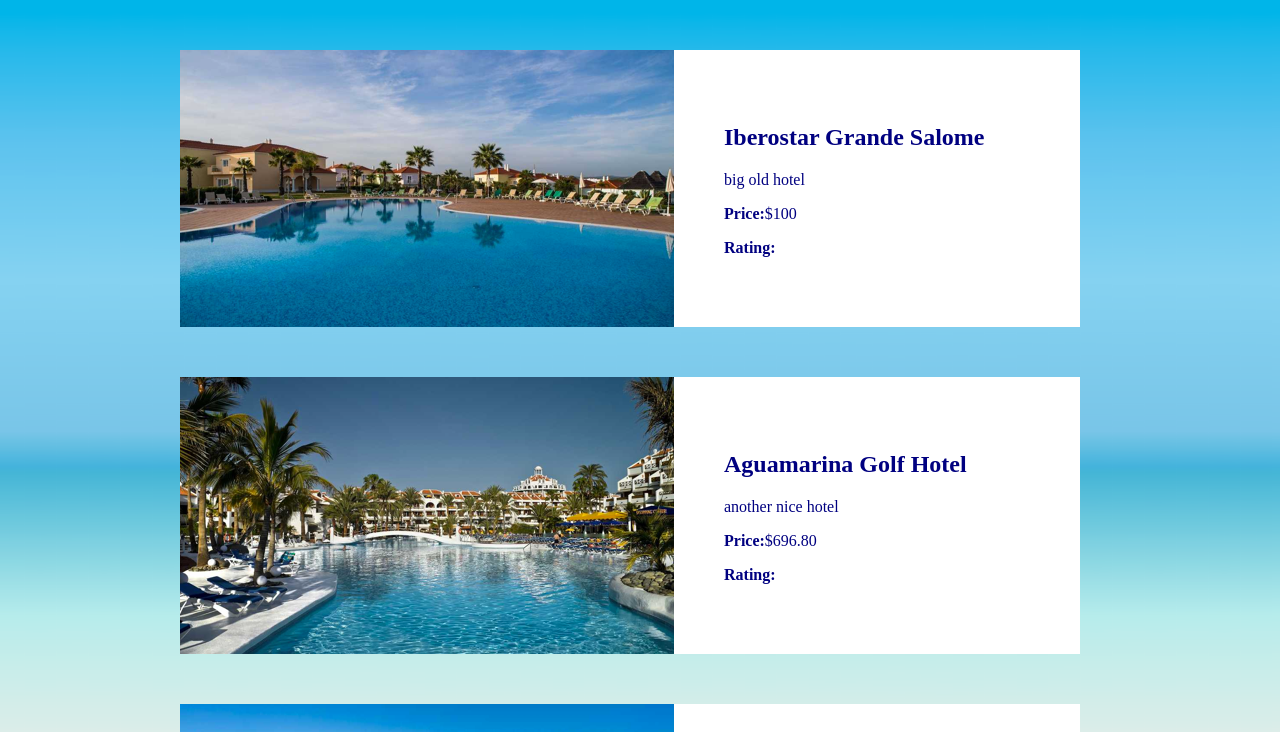
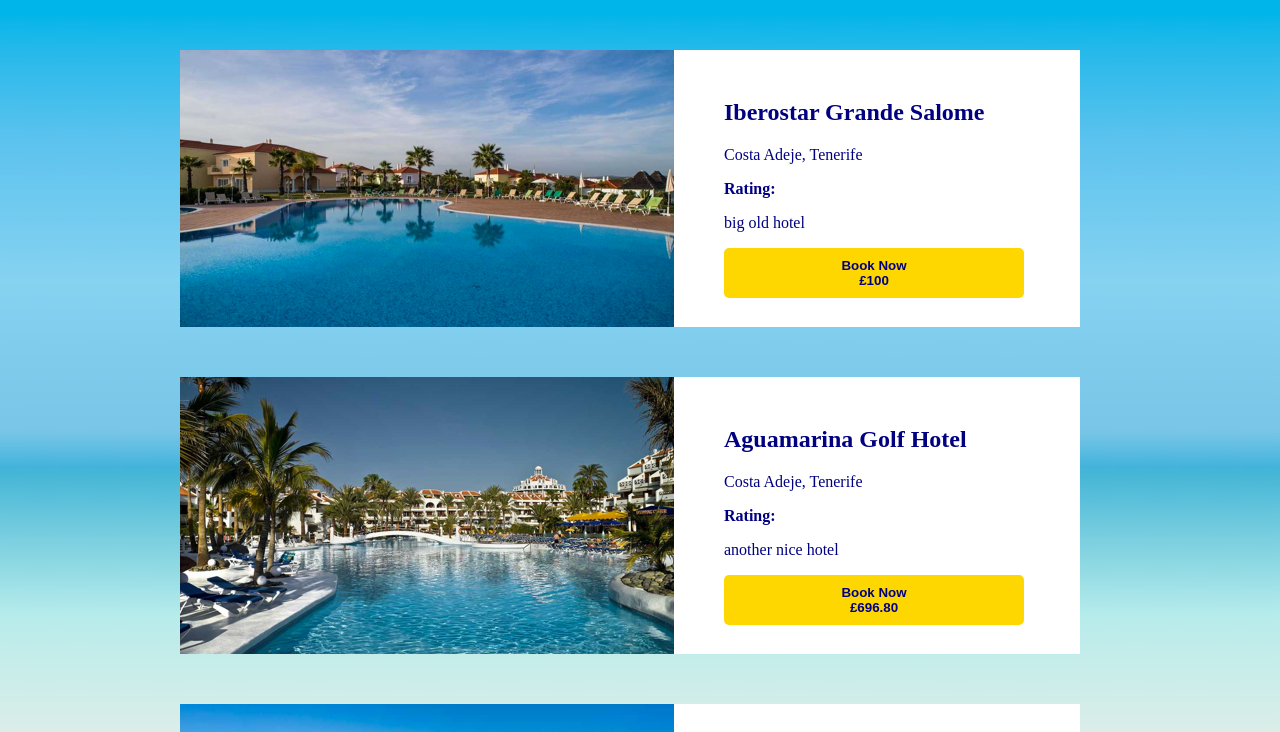
Before and after one commit to dylstar135/hotel-listing, a React (Create React App) app: page / in a window 1280 px wide. Shown: the top 732 px of the page. Built offline with nearby package versions, Linux system fonts and the light colour scheme.

Commit message:
book button added with effect on hover

```diff
--- a/src/App.js
+++ b/src/App.js
@@ -9,6 +9,7 @@
   const hotels = [
     {
       name: "Iberostar Grande Salome",
+      location: "Costa Adeje, Tenerife",
       image: hotelImage1,
       description: "big old hotel",
       price: "100",
@@ -16,6 +17,7 @@
     },
     {
       name: "Aguamarina Golf Hotel",
+      location: "Costa Adeje, Tenerife",
       image: hotelImage2,
       description: "another nice hotel",
       price: "696.80",
@@ -23,6 +25,7 @@
     },
     {
       name: "Las Piramidas Resort",
+      location: "Costa Adeje, Tenerife",
       image: hotelImage3,
       description: "another nice hotel",
       price: "499.99",
@@ -35,6 +38,7 @@
         <HotelCard
           key={index}
           name={hotel.name}
+          location={hotel.location}
           image={hotel.image}
           description={hotel.description}
           price={hotel.price}
--- a/src/components/HotelCard.js
+++ b/src/components/HotelCard.js
@@ -1,19 +1,24 @@
 import React from "react";
+import "./../styles/HotelCard.css";
 
-const HotelCard = ({ name, image, price, description, rating }) => {
+const HotelCard = ({ name, location, image, price, description, rating }) => {
   return (
     <div className="hotel-card-container">
       <img src={image} alt="name" />
       <div className="hotel">
         <h2>{name}</h2>
-        <p className="description">{description}</p>
-        <p>
-          <strong>Price:</strong>${price}
-        </p>
+        <p className="location">{location}</p>
         <p>
           <strong>Rating:</strong>
           <span className="stars">{rating}</span>
         </p>
+        <p className="description">{description}</p>
+        <div className="price-button-container">
+          <button className="price-button">
+            <span className="book-now">Book Now</span>
+            <br />£{price}
+          </button>
+        </div>
       </div>
     </div>
   );
--- /dev/null
+++ b/src/styles/HotelCard.css
@@ -0,0 +1,18 @@
+.price-button {
+    background-color: gold;
+    padding: 10px 20px;
+    border: none;
+    border-radius: 5px;
+    font-weight: bold;
+    cursor: pointer;
+    width: 300px;
+    color: navy;
+  }
+
+  .price-button:hover {
+    background-color: #ffcc00;
+  }
+
+  .book-now{
+    color: navy;
+  }
```
